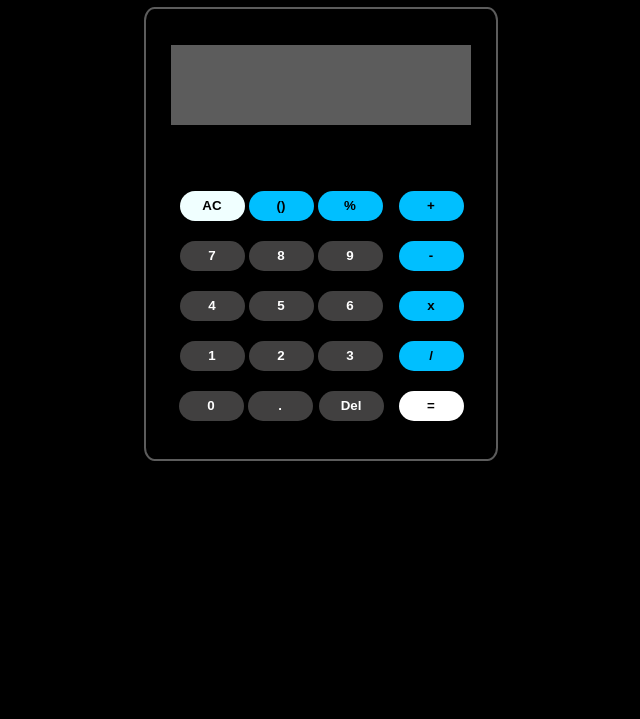
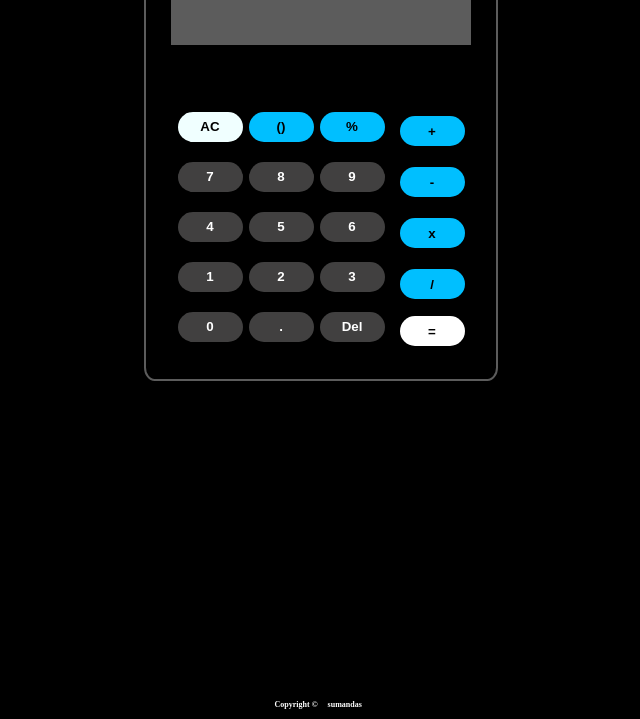
Before and after one commit to sum4n/TheOdinProject-Calculator, a plain HTML site: page index.html in a window 1280 px wide. Shown: the part 81-800 px from the top of the page, without its empty margins (319-959 px from the left). Drawn offline with Linux system fonts and the light colour scheme.

Commit message:
Fixed some css and fixed . button behaviour.

```diff
--- a/index.html
+++ b/index.html
@@ -5,10 +5,11 @@
     <meta http-equiv="X-UA-Compatible" content="IE=edge">
     <meta name="viewport" content="width=device-width, initial-scale=1.0">
     <link rel="stylesheet" href="./style.css">
+    <script src="./main.js" defer></script>
     <title>TheOdinProject-Calculator</title>
 </head>
 <body>
-    <h1>TheOdinProject-Calculator</h1>
+    <!-- <p>TheOdinProject-Calculator</p> -->
 
     <div id="main-frame">
         <div id="main-display">
@@ -70,8 +71,6 @@
         </div>
 
     </div>
-
-
-    <script src="./main.js" defer></script>
+    <footer class="footer">Copyright © <a href="https://github.com/sum4n/">sumandas</a></footer>
 </body>
 </html>
--- a/main.js
+++ b/main.js
@@ -81,6 +81,12 @@ numButtons.forEach((button) => {
 
 operateButtons.forEach((button) => {
     button.addEventListener('click', () => {
+
+        // If input is only '.', operate buttons wont work till
+        // valid input.
+        if (num1 == '.') {
+            return;
+        }
         dotButton.disabled = false;
 
         display1.textContent += " " + button.textContent + " ";
@@ -172,4 +178,5 @@ resetButton.addEventListener('click', () => {
     operator = undefined;
     clearDisplay = false;
     newCalc = false;
+    dotButton.disabled = false;
 });
--- a/style.css
+++ b/style.css
@@ -1,8 +1,10 @@
 
 body {
+    color: white;
+    font-size: x-large;
+    font-weight: bold;
     display: flex;
     flex-direction: column;
-    justify-content: center;
     align-items: center;
     background-color: rgb(0, 0, 0);
 }
@@ -75,15 +77,12 @@ body {
     flex-direction: column;
     justify-content: space-between;
     flex: 1;
-    margin-bottom: 20px;
-    margin-top: 10px;
+    margin-bottom: 15px;
+    margin-top: 15px;
 }
 
 .btn-equals {
-    /* display: flex; */
-    /* row-gap: 5px; */
-    /* column-gap: 5px; */
-    margin-bottom: 10px;
+    margin-bottom: 5px;
 }
 
 
@@ -121,3 +120,22 @@ button {
     /* border: 2px solid rgb(92, 92, 92); */
     margin-top: 8px;
 }
+
+
+.footer {
+  position: absolute;
+  bottom: 0;
+  left: 0;
+  display: flex;
+  align-items: center;
+  justify-content: center;
+  gap: 10px;
+  width: 98%;
+  padding: 10px;
+  font-size: 8px;
+}
+
+a {
+    text-decoration: none;
+    color: white;
+}
```
